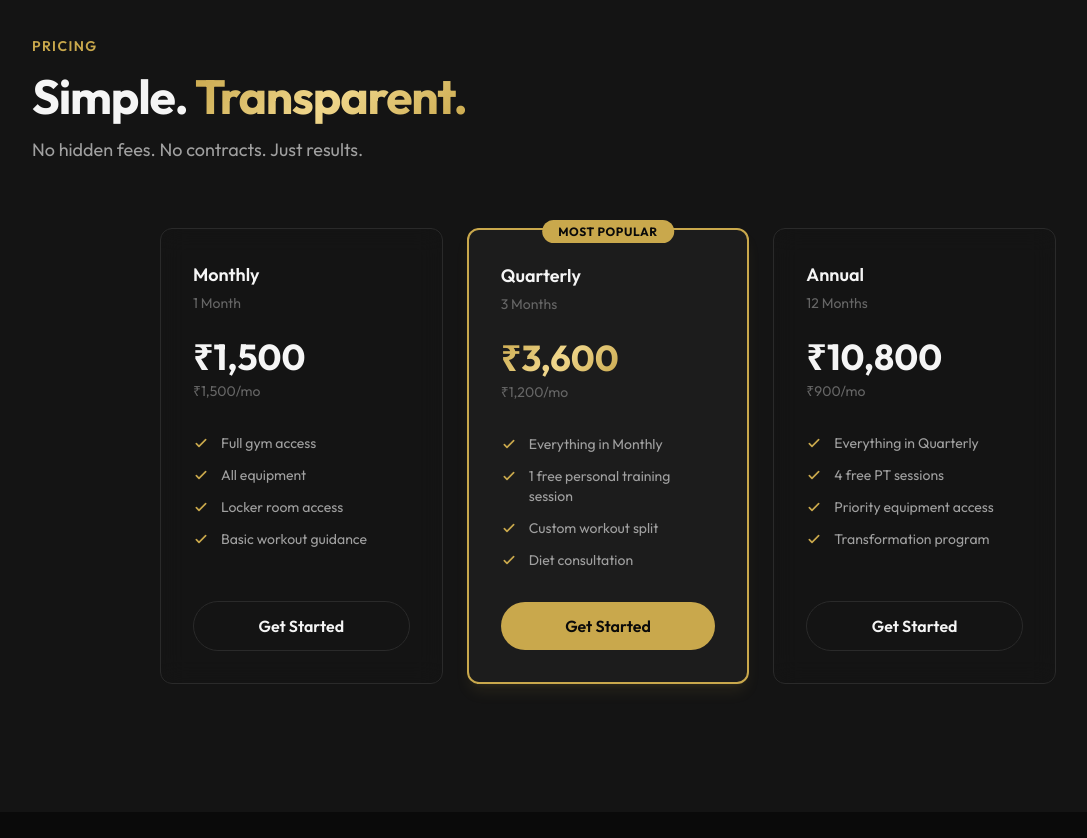
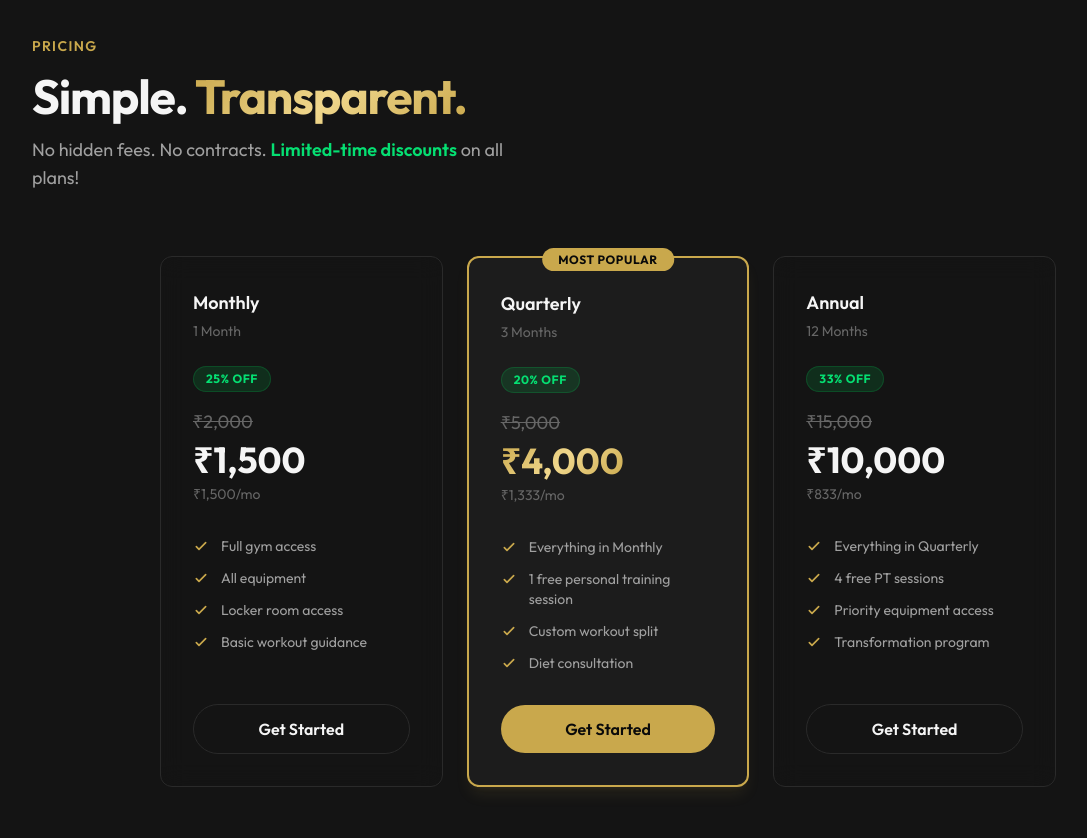
Before and after one commit to gentleman654/focus-on-fitness, a Next.js app: page / in a window 1280 px wide. Shown: the part 2900-3738 px from the top of the page, without its empty margins (32-1119 px from the left). Built offline with nearby package versions, Linux system fonts and the light colour scheme.

Commit message:
Update pricing: show discount with strikethrough original prices

```diff
--- a/app/components/Pricing.tsx
+++ b/app/components/Pricing.tsx
@@ -13,8 +13,10 @@ import { SITE_CONFIG } from "@/app/config";
 interface Plan {
   name: string;
   duration: string;
+  originalPrice: string;
   price: string;
   perMonth: string;
+  discount: string;
   features: string[];
   popular?: boolean;
 }
@@ -23,8 +25,10 @@ const PLANS: Plan[] = [
   {
     name: "Monthly",
     duration: "1 Month",
+    originalPrice: "₹2,000",
     price: "₹1,500",
     perMonth: "₹1,500/mo",
+    discount: "25% OFF",
     features: [
       "Full gym access",
       "All equipment",
@@ -35,8 +39,10 @@ const PLANS: Plan[] = [
   {
     name: "Quarterly",
     duration: "3 Months",
-    price: "₹3,600",
-    perMonth: "₹1,200/mo",
+    originalPrice: "₹5,000",
+    price: "₹4,000",
+    perMonth: "₹1,333/mo",
+    discount: "20% OFF",
     features: [
       "Everything in Monthly",
       "1 free personal training session",
@@ -48,8 +54,10 @@ const PLANS: Plan[] = [
   {
     name: "Annual",
     duration: "12 Months",
-    price: "₹10,800",
-    perMonth: "₹900/mo",
+    originalPrice: "₹15,000",
+    price: "₹10,000",
+    perMonth: "₹833/mo",
+    discount: "33% OFF",
     features: [
       "Everything in Quarterly",
       "4 free PT sessions",
@@ -74,7 +82,7 @@ export default function Pricing() {
         </h2>
 
         <p className="text-text-secondary text-lg mb-16 max-w-lg">
-          No hidden fees. No contracts. Just results.
+          No hidden fees. No contracts. <span className="text-green-400 font-semibold">Limited-time discounts</span> on all plans!
         </p>
 
         {/* Plan Cards */}
@@ -101,7 +109,17 @@ export default function Pricing() {
               <h3 className="text-lg font-semibold mb-1">{plan.name}</h3>
               <p className="text-text-muted text-sm mb-6">{plan.duration}</p>
 
+              {/* Discount Badge */}
+              <div className="mb-4">
+                <span className="inline-block bg-green-500/15 text-green-400 text-xs font-bold px-3 py-1 rounded-full tracking-wider border border-green-500/20">
+                  {plan.discount}
+                </span>
+              </div>
+
               {/* Price */}
+              <p className="text-text-muted text-lg line-through mb-1">
+                {plan.originalPrice}
+              </p>
               <p className="text-4xl font-bold mb-1">
                 {plan.popular ? (
                   <span className="text-gradient-gold">{plan.price}</span>
```
